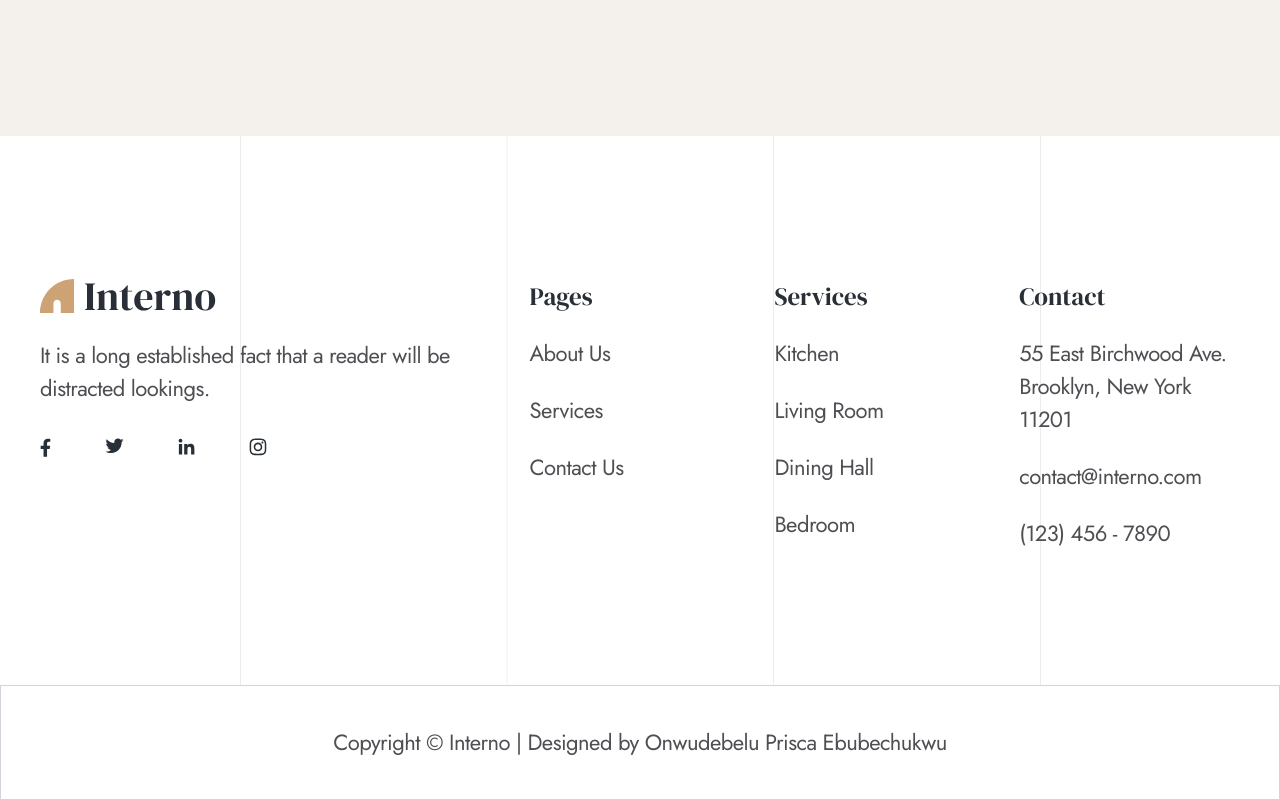
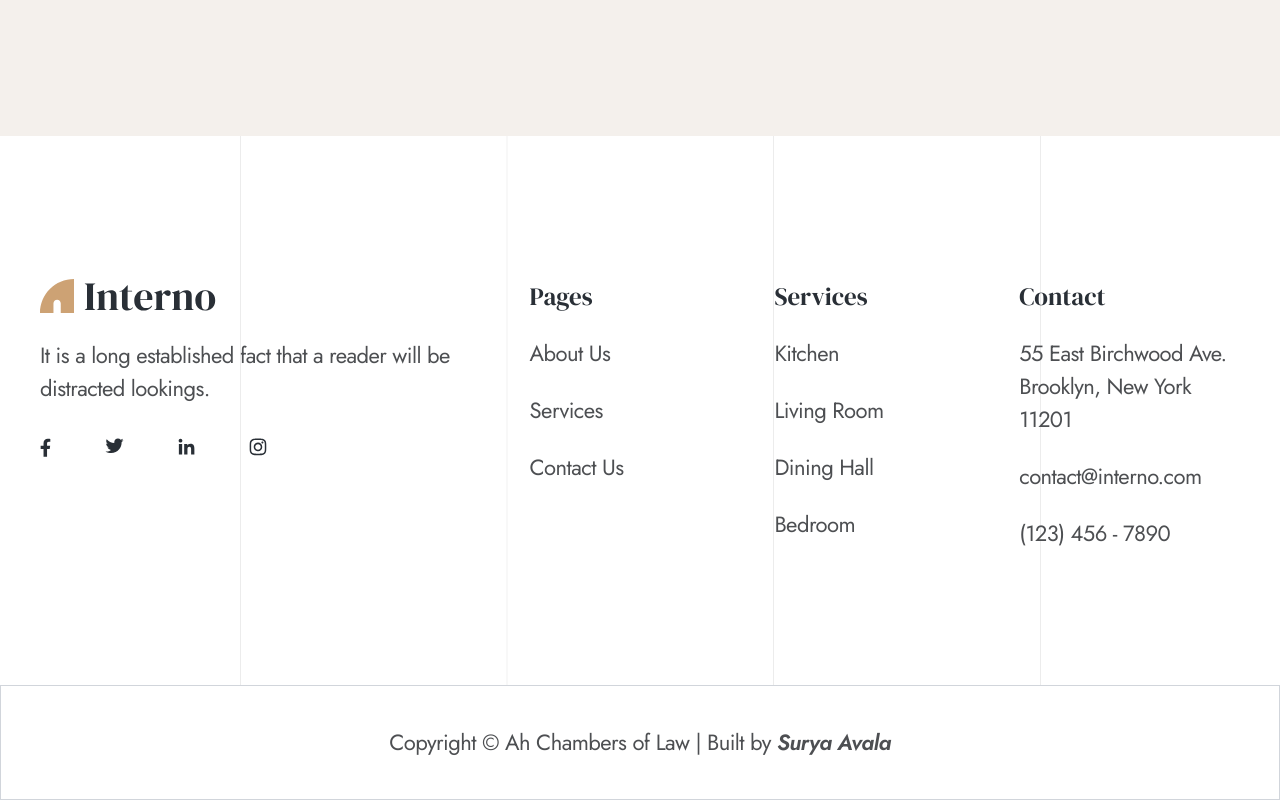
Before and after one commit to suryaavala/ah_chambers_of_law, an Astro site: page /about in a window 1280 px wide. Shown: the part 3287-4087 px from the top of the page. Built offline with nearby package versions, Linux system fonts and the light colour scheme; Astro itself is replaced by a stand-in of ours.

Commit message:
fix: main-layout title, description, copyright

```diff
--- a/src/layouts/main-layout.astro
+++ b/src/layouts/main-layout.astro
@@ -13,7 +13,7 @@ const { title } = Astro.props as LayoutProps;
   <head>
     <meta charset="utf-8" />
     <meta name="viewport" content="width=device-width" />
-    <meta name="description" content="Interior Design Website Template" />
+    <meta name="description" content="AH Chambers of Law Website" />
     <meta title={title} />
 
     <link rel="preconnect" href="https://fonts.googleapis.com" />
@@ -35,7 +35,14 @@ const { title } = Astro.props as LayoutProps;
     <p
       class="tracking-tight text-base text-center border border-gray-300 bg-white py-10 lg:text-[22px] lg:leading-[33px] font-jost text-text-gray"
     >
-      Copyright © Interno | Designed by Onwudebelu Prisca Ebubechukwu
+      Copyright © Ah Chambers of Law | Built by <a
+        href="https://suryaavala.com/"
+        target="_blank"
+        rel="noopener noreferrer"
+        class="text-text-gray hover:underline font-semibold italic decoration-2 hover:decoration-primary-100"
+      >
+        Surya Avala
+      </a>
     </p>
   </body>
 </html>
```
